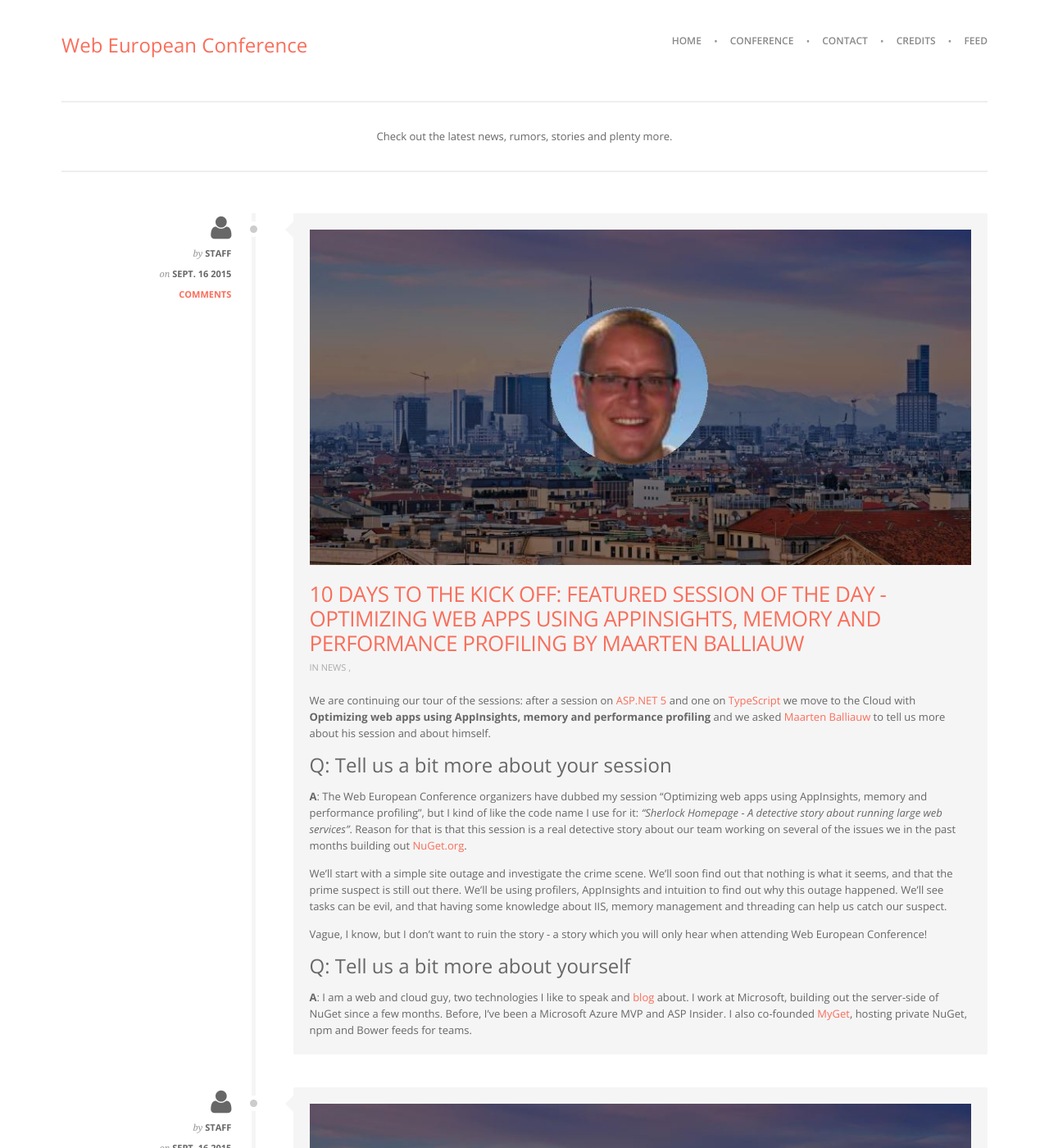
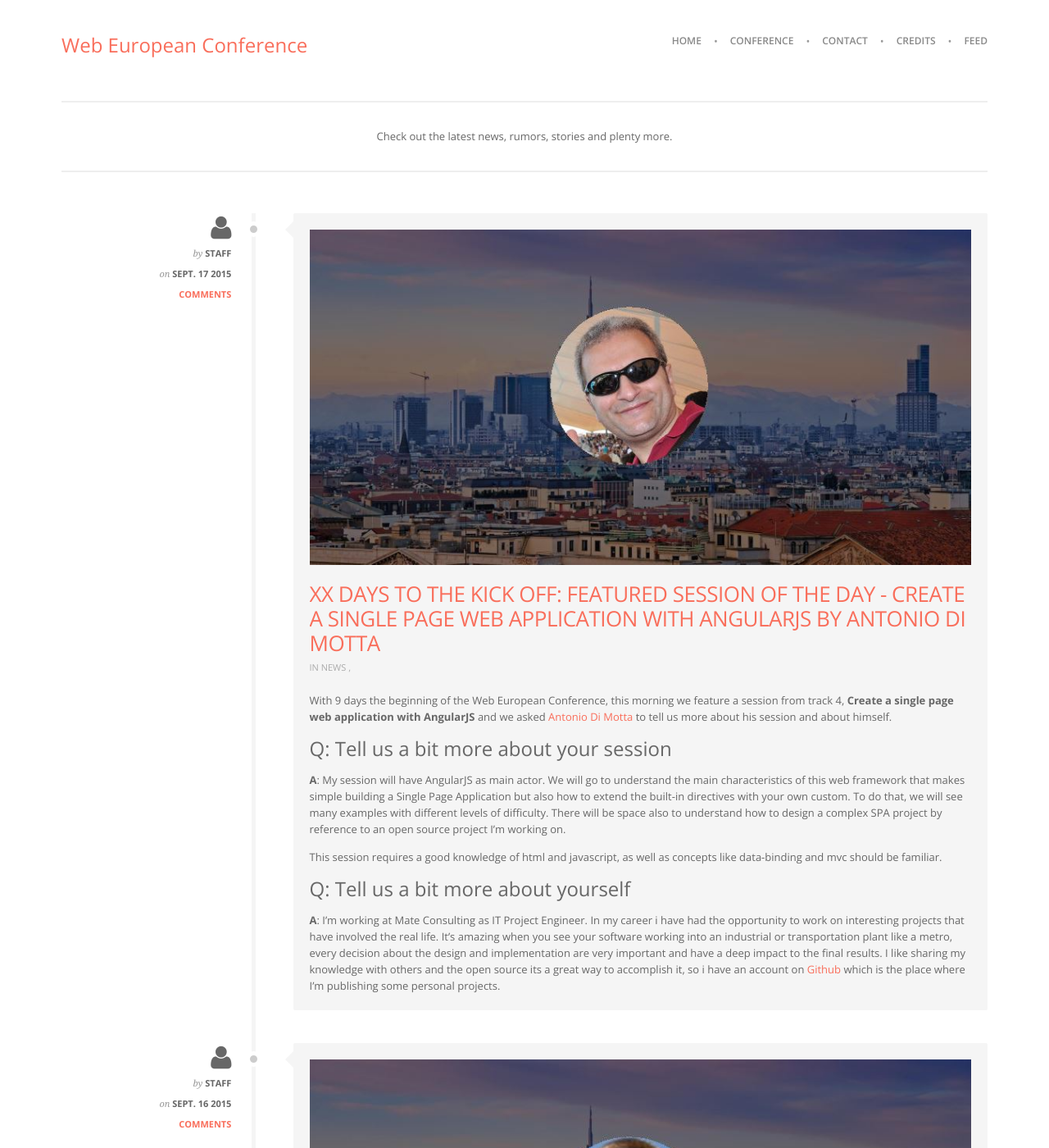
Before and after one commit to Web-European-Conference/blog, a Jekyll site: the page built from index.html, in a window 1280 px wide and 1400 px high. Shown: the whole window at 82% size. Built offline with Jekyll 4.4.1, drawn with Linux system fonts in a browser that asks for light colours; Markdown is read by kramdown in place of the engine named in the settings; the list of posts is cut into pages by our own code; comment, search, counter and statistics services are not loaded; some of the changed text lies outside the part shown.

Commit message:
Publishing post

```diff
--- a/_drafts/_unplanned_2015-09-XX-XX-days-to-the-conference-spa-angularjs-dimotta.markdown
+++ b/_posts/2015-09-17-9-days-to-the-conference-spa-angularjs-dimotta.markdown
@@ -1,6 +1,6 @@
 ---
 layout: post
-date: 2015-09-XX 3:00PM
+date: 2015-09-17 11:15AM
 title: "XX Days to the kick off: featured session of the day - Create a single page web application with AngularJS by Antonio Di Motta"
 description: "Featured session of the day is Create a single page web application with AngularJS by Antonio Di Motta"
 imagePath: /assets/2015/09/dimotta.jpg
@@ -12,7 +12,7 @@ tags:
 - agenda
 ---
 
-We are continuing our tour of the sessions: with 10 days the Web European Conference, the featured session is **Create a single page web application with AngularJS** and we asked [Antonio Di Motta](http://www.dimotta.net/) to tell us more about his session and about himself.
+With 9 days the beginning of the Web European Conference, this morning we feature a session from track 4, **Create a single page web application with AngularJS** and we asked [Antonio Di Motta](http://www.dimotta.net/) to tell us more about his session and about himself.
 
 ### Q: Tell us a bit more about your session
 **A**: My session will have AngularJS as main actor. We will go to understand the main characteristics of this web framework that makes simple building a Single Page Application but also how to extend the built-in directives with your own custom. To do that, we will see many examples with different levels of difficulty. There will be space also to understand how to design a complex SPA project by reference to an open source project I'm working on.
```
